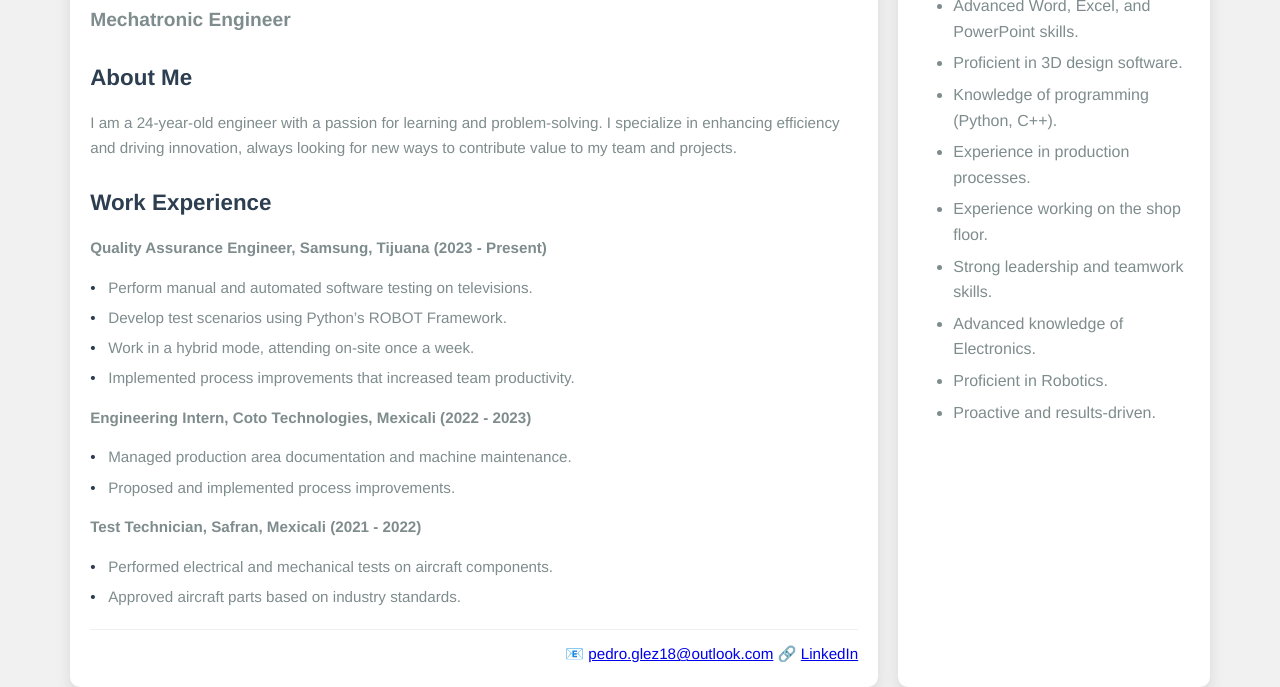
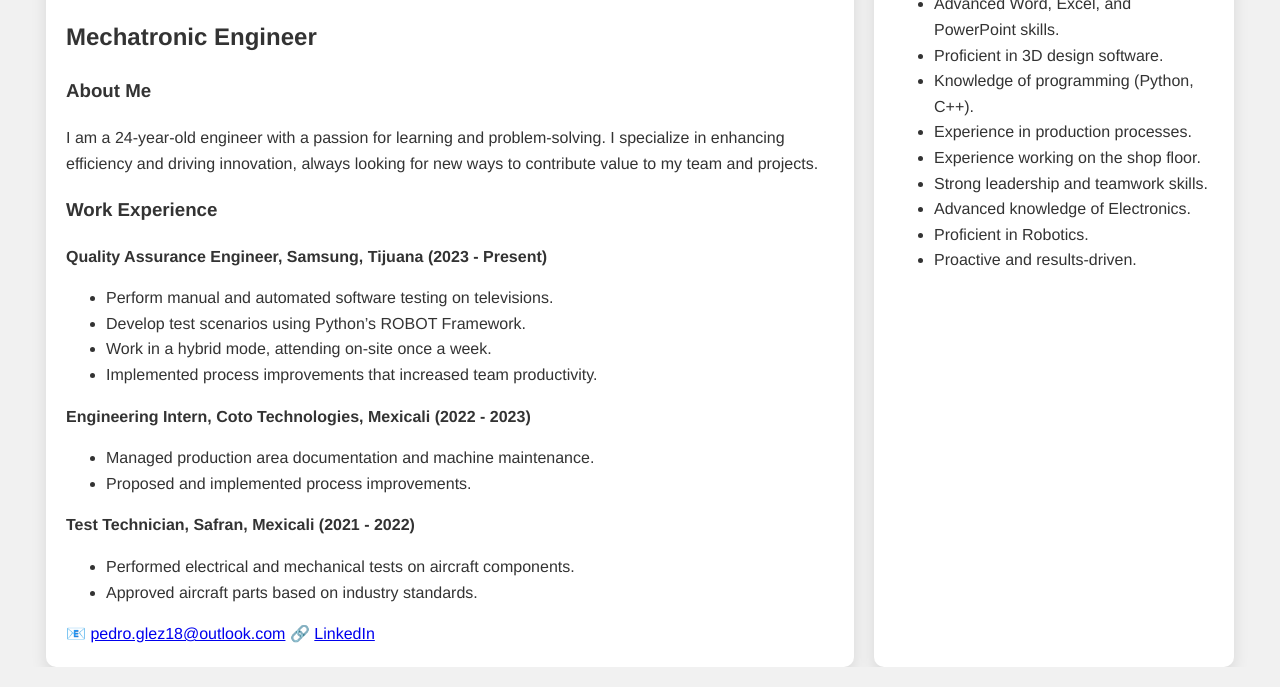
Before and after one commit to petergxnz/resume, a plain HTML site: page index.html in a window 1280 px wide. Shown: the part 136-823 px from the top of the page. Drawn offline with Linux system fonts and the light colour scheme.

Commit message:
Update index.html

```diff
--- a/index.html
+++ b/index.html
@@ -14,148 +14,75 @@
             color: #333;
             line-height: 1.6;
             display: flex;
-            justify-content: center;
+            flex-direction: column;
+            align-items: center;
             padding-top: 40px;
             animation: fadeIn 1s ease-out;
         }
 
         @keyframes fadeIn {
-            0% {
-                opacity: 0;
-            }
-            100% {
-                opacity: 1;
-            }
+            0% { opacity: 0; transform: translateY(-10px); }
+            100% { opacity: 1; transform: translateY(0); }
         }
 
-        /* Header Section */
-        .header {
-            text-align: center;
-            font-size: 2.5em;
-            font-weight: bold;
-            color: #2c3e50;
-            margin-bottom: 30px;
-            padding-top: 20px;
-            letter-spacing: 1px;
-            text-transform: uppercase;
-            background-color: #ecf0f1;
-            width: 100%;
-            padding-bottom: 15px;
-            box-shadow: 0 4px 6px rgba(0, 0, 0, 0.1);
+        @keyframes slideInLeft {
+            0% { opacity: 0; transform: translateX(-100px); }
+            100% { opacity: 1; transform: translateX(0); }
         }
 
-        /* Main Container */
-        .container {
-            width: 60%;
+        @keyframes slideInRight {
+            0% { opacity: 0; transform: translateX(100px); }
+            100% { opacity: 1; transform: translateX(0); }
+        }
+
+        /* Main Layout */
+        .main-content {
+            display: flex;
+            flex-wrap: wrap;
+            justify-content: center;
+            gap: 20px;
+            width: 100%;
+        }
+
+        .container, .right-container {
             background: white;
             padding: 20px;
             border-radius: 10px;
             box-shadow: 0 8px 16px rgba(0, 0, 0, 0.1);
-            animation: fadeIn 1.5s ease-out;
         }
 
-        /* Profile Title */
-        h1 {
-            font-size: 2em;
-            margin-bottom: 8px;
-            color: #2c3e50;
+        .container {
+            width: 60%;
+            animation: slideInLeft 1.5s ease-out;
         }
 
-        h2 {
-            font-size: 1.2em;
-            color: #7f8c8d;
-            margin-top: 5px;
+        .right-container {
+            width: 25%;
+            animation: slideInRight 1.5s ease-out;
         }
 
-        /* Section Styles */
-        .section {
-            margin-top: 25px;
-        }
-
-        .section h3 {
-            font-size: 1.4em;
-            margin-bottom: 8px;
-            color: #2c3e50;
-        }
-
-        .section p, .section ul {
-            font-size: 0.95em;
-            color: #7f8c8d;
-        }
-
-        .section ul {
-            list-style-type: none;
-            padding: 0;
-        }
-
-        .section ul li {
-            margin: 6px 0;
-            padding-left: 18px;
-            position: relative;
-        }
-
-        .section ul li::before {
-            content: "•";
-            position: absolute;
-            left: 0;
-            color: #2c3e50;
-        }
-
-        /* Contact Information */
-        .contact {
-            font-size: 0.95em;
-            color: #7f8c8d;
-            margin-top: 20px;
-            text-align: right;
-            border-top: 1px solid #ecf0f1;
-            padding-top: 12px;
-        }
-
-        /* Right Container for Skills */
-        .right-container {
-            width: 22%;
-            margin-left: 20px;
-            background: white;
-            padding: 15px;
-            border-radius: 10px;
-            box-shadow: 0 8px 16px rgba(0, 0, 0, 0.1);
+        h1, h2, h3 {
             animation: fadeIn 2s ease-out;
         }
 
-        /* Skills Section */
-        .skills h3 {
-            font-size: 1.4em;
-            margin-bottom: 8px;
-            color: #2c3e50;
+        ul li {
+            animation: fadeIn 2s ease-out;
         }
 
-        .skills ul li {
-            margin: 6px 0;
-            color: #7f8c8d;
+        /* Responsive Design */
+        @media (max-width: 768px) {
+            .container, .right-container {
+                width: 90%;
             }
-
-        /* Media Queries for Responsiveness */
-        @media (max-width: 768px) {
-            body {
-                padding-top: 20px;
-            }
-            .container {
-                width: 85%;
-            }
-            .right-container {
-                width: 100%;
-                margin-left: 0;
-            }
-            .header {
-                font-size: 2.2em;
+            .main-content {
+                flex-direction: column;
+                align-items: center;
             }
         }
-
     </style>
 </head>
 <body>
-
-    <!-- Main Content -->
+    <div class="main-content">
         <div class="container">
             <h1>Pedro Gonzalez Zatarain</h1>
             <h2>Mechatronic Engineer</h2>
@@ -210,6 +137,6 @@
                 </ul>
             </div>
         </div>
-
+    </div>
 </body>
 </html>
```
Lines whose indentation alone changed are shown as unchanged.
